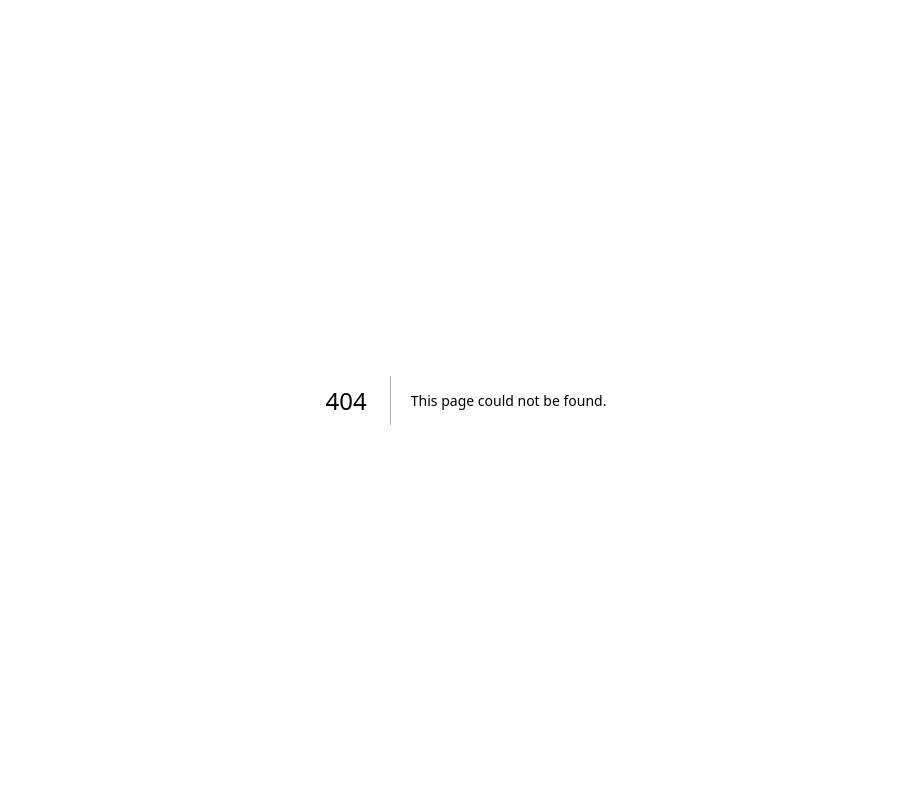
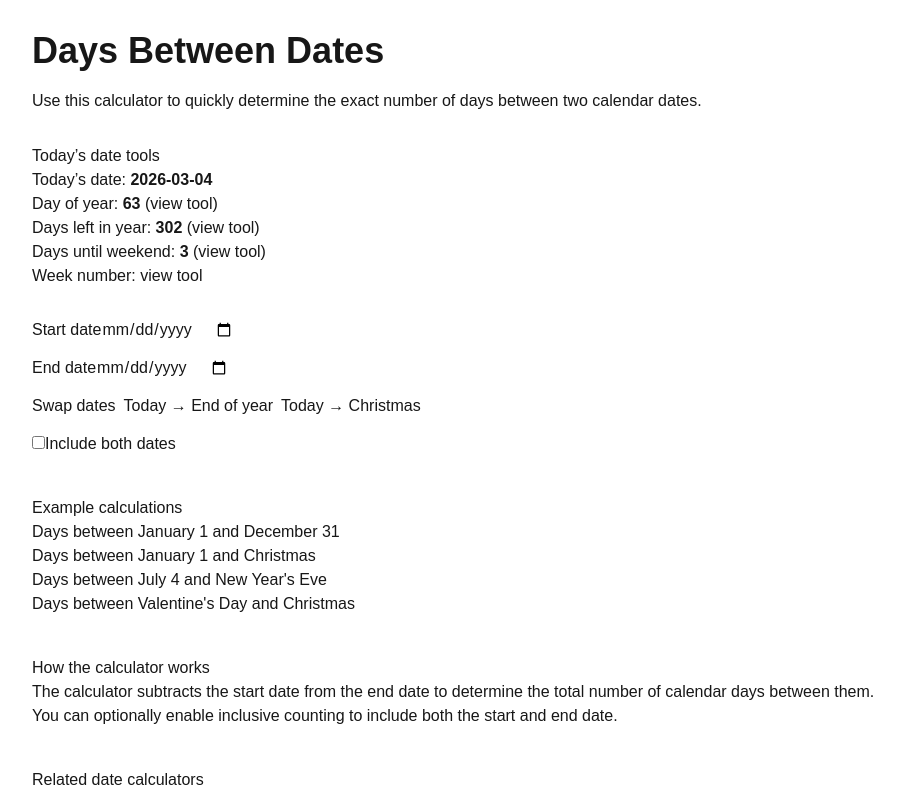
Before and after one commit to bosmeel/whatdayisit-now, a Next.js app: page /days-between in a window 1280 px wide. Before the commit this address had no page. Shown: the top 795 px of the page, without its empty margins (174-1078 px from the left). Built offline with nearby package versions, Linux system fonts and the light colour scheme.

Commit message:
add days-between route

```diff
--- /dev/null
+++ b/app/days-between/Calculator.tsx
@@ -0,0 +1,162 @@
+"use client"
+
+import { useState, useEffect } from "react"
+import { useSearchParams, useRouter } from "next/navigation"
+
+const MS_PER_DAY = 86400000
+
+function daysBetween(start: string, end: string) {
+  const a = Date.parse(start)
+  const b = Date.parse(end)
+
+  if (isNaN(a) || isNaN(b)) return null
+
+  return Math.round((b - a) / MS_PER_DAY)
+}
+
+function todayISO() {
+  const d = new Date()
+  const y = d.getFullYear()
+  const m = String(d.getMonth() + 1).padStart(2, "0")
+  const day = String(d.getDate()).padStart(2, "0")
+  return `${y}-${m}-${day}`
+}
+
+export default function Calculator() {
+
+  const searchParams = useSearchParams()
+  const router = useRouter()
+
+  const [start, setStart] = useState("")
+  const [end, setEnd] = useState("")
+  const [inclusive, setInclusive] = useState(false)
+
+  useEffect(() => {
+
+    const startParam = searchParams.get("start")
+    const endParam = searchParams.get("end")
+    const incParam = searchParams.get("inclusive")
+
+    if (startParam) setStart(startParam)
+    if (endParam) setEnd(endParam)
+    if (incParam === "1") setInclusive(true)
+
+  }, [searchParams])
+
+  // update URL when values change
+  useEffect(() => {
+
+    if (!start || !end) return
+
+    const params = new URLSearchParams()
+
+    params.set("start", start)
+    params.set("end", end)
+
+    if (inclusive) {
+      params.set("inclusive", "1")
+    }
+
+    router.replace(`/days-between-dates?${params.toString()}`)
+
+  }, [start, end, inclusive, router])
+
+  function swapDates() {
+    setStart(end)
+    setEnd(start)
+  }
+
+  function setTodayToEndOfYear() {
+    const today = todayISO()
+    const year = new Date().getFullYear()
+    const endOfYear = `${year}-12-31`
+
+    setStart(today)
+    setEnd(endOfYear)
+  }
+
+  function setTodayToChristmas() {
+    const today = todayISO()
+    const year = new Date().getFullYear()
+    const christmas = `${year}-12-25`
+
+    setStart(today)
+    setEnd(christmas)
+  }
+
+  let result = daysBetween(start, end)
+
+  if (result !== null && inclusive) {
+    result = result + 1
+  }
+
+  let weeks = null
+  let days = null
+
+  if (result !== null) {
+    const abs = Math.abs(result)
+    weeks = Math.floor(abs / 7)
+    days = abs % 7
+  }
+
+  return (
+    <div style={{ display: "grid", gap: 14, maxWidth: 420 }}>
+
+      <label>
+        Start date
+        <input
+          type="date"
+          value={start}
+          onChange={(e)=>setStart(e.target.value)}
+        />
+      </label>
+
+      <label>
+        End date
+        <input
+          type="date"
+          value={end}
+          onChange={(e)=>setEnd(e.target.value)}
+        />
+      </label>
+
+      <div style={{ display:"flex", gap:8, flexWrap:"wrap" }}>
+        <button onClick={swapDates}>
+          Swap dates
+        </button>
+
+        <button onClick={setTodayToEndOfYear}>
+          Today → End of year
+        </button>
+
+        <button onClick={setTodayToChristmas}>
+          Today → Christmas
+        </button>
+      </div>
+
+      <label>
+        <input
+          type="checkbox"
+          checked={inclusive}
+          onChange={(e)=>setInclusive(e.target.checked)}
+        />
+        Include both dates
+      </label>
+
+      {result !== null && (
+        <div>
+
+          <h2 style={{ marginTop: 10 }}>
+            {result} days
+          </h2>
+
+          <p>
+            {weeks} weeks and {days} days
+          </p>
+
+        </div>
+      )}
+
+    </div>
+  )
+}
--- /dev/null
+++ b/app/days-between/page.tsx
@@ -0,0 +1,173 @@
+import { Suspense } from "react"
+import DateCalculatorsLink from "@/components/DateCalculatorsLink"
+import TodayTools from "@/components/TodayTools"
+import RelatedDateTools from "@/components/RelatedDateTools"
+import Calculator from "./Calculator"
+import type { Metadata } from "next"
+
+export const metadata: Metadata = {
+  title: "Days Between Dates Calculator",
+  description:
+    "Calculate the exact number of days between two dates instantly. Includes inclusive counting and weeks + days breakdown.",
+  alternates: {
+    canonical: "/days-between-dates",
+  },
+  openGraph: {
+    title: "Days Between Dates Calculator",
+    description:
+      "Find the exact number of days between two calendar dates instantly.",
+    url: "/days-between-dates",
+    type: "website",
+  },
+}
+
+const faqJsonLd = {
+  "@context": "https://schema.org",
+  "@type": "FAQPage",
+  mainEntity: [
+    {
+      "@type": "Question",
+      name: "How do you calculate days between two dates?",
+      acceptedAnswer: {
+        "@type": "Answer",
+        text:
+          "The calculator subtracts the start date from the end date and returns the number of calendar days between them.",
+      },
+    },
+    {
+      "@type": "Question",
+      name: "Does the calculator include both dates?",
+      acceptedAnswer: {
+        "@type": "Answer",
+        text:
+          "By default the calculation excludes the start date. Enabling inclusive counting includes both dates.",
+      },
+    },
+  ],
+}
+
+const webAppJsonLd = {
+  "@context": "https://schema.org",
+  "@type": "WebApplication",
+  name: "Days Between Dates Calculator",
+  applicationCategory: "CalculatorApplication",
+  operatingSystem: "Any",
+  url: "https://whatdayisit.now/days-between-dates",
+  description:
+    "Online calculator that determines the exact number of days between two dates.",
+  browserRequirements: "Requires JavaScript",
+  offers: {
+    "@type": "Offer",
+    price: "0",
+    priceCurrency: "USD",
+  },
+}
+
+export default function Page() {
+
+  const year = new Date().getFullYear()
+
+  const examples = [
+    {
+      label: "Days between January 1 and December 31",
+      url: `/days-between-dates?start=${year}-01-01&end=${year}-12-31`,
+    },
+    {
+      label: "Days between January 1 and Christmas",
+      url: `/days-between-dates?start=${year}-01-01&end=${year}-12-25`,
+    },
+    {
+      label: "Days between July 4 and New Year's Eve",
+      url: `/days-between-dates?start=${year}-07-04&end=${year}-12-31`,
+    },
+    {
+      label: "Days between Valentine's Day and Christmas",
+      url: `/days-between-dates?start=${year}-02-14&end=${year}-12-25`,
+    },
+  ]
+
+  return (
+    <main style={{ maxWidth: 900, margin: "0 auto", padding: "24px 16px" }}>
+
+      <h1 style={{ fontSize: 36, fontWeight: 800 }}>
+        Days Between Dates
+      </h1>
+
+      <p style={{ marginTop: 10, lineHeight: 1.6 }}>
+        Use this calculator to quickly determine the exact number of days
+        between two calendar dates.
+      </p>
+
+      <TodayTools />
+
+      <section style={{ marginTop: 30 }}>
+  <Suspense fallback={null}>
+    <Calculator />
+  </Suspense>
+</section>
+
+      <section style={{ marginTop: 40 }}>
+        <h2>Example calculations</h2>
+
+        <ul>
+          {examples.map((ex) => (
+            <li key={ex.url}>
+              <a href={ex.url}>{ex.label}</a>
+            </li>
+          ))}
+        </ul>
+
+      </section>
+
+      <section style={{ marginTop: 40 }}>
+        <h2>How the calculator works</h2>
+
+        <p>
+          The calculator subtracts the start date from the end date to determine
+          the total number of calendar days between them.
+        </p>
+
+        <p>
+          You can optionally enable inclusive counting to include both the
+          start and end date.
+        </p>
+
+      </section>
+
+      <section style={{ marginTop: 40 }}>
+        <h2>Related date calculators</h2>
+
+        <ul>
+          <li>
+            <a href="/days-until-date">Days Until Date</a>
+          </li>
+          <li>
+            <a href="/day-of-year">Day of Year</a>
+          </li>
+          <li>
+            <a href="/days-left-in-year">Days Left in Year</a>
+          </li>
+          <li>
+            <a href="/how-many-days-in-a-year">How Many Days in a Year</a>
+          </li>
+        </ul>
+
+      </section>
+
+      <RelatedDateTools />
+
+      <DateCalculatorsLink />
+
+      <script
+        type="application/ld+json"
+        dangerouslySetInnerHTML={{ __html: JSON.stringify(faqJsonLd) }}
+      />
+
+      <script
+        type="application/ld+json"
+        dangerouslySetInnerHTML={{ __html: JSON.stringify(webAppJsonLd) }}
+      />
+
+    </main>
+  )
+}
```
